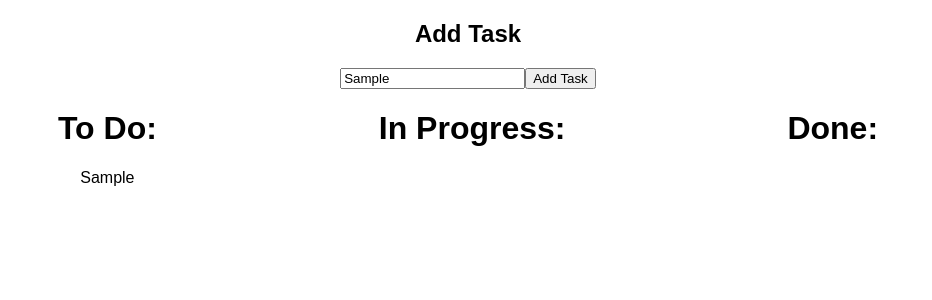
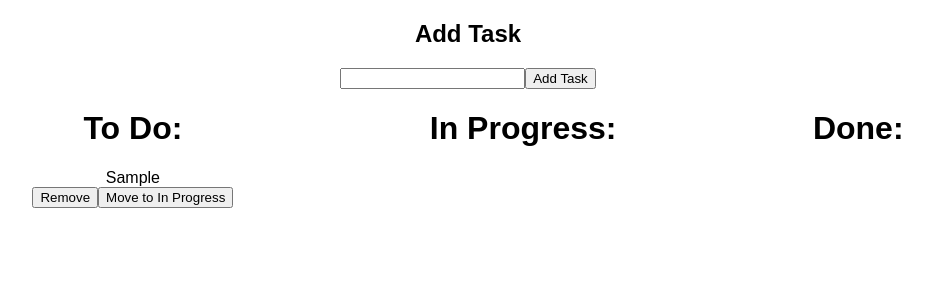
Before and after one commit to shanbatla/with-jest-app, a Next.js app: page /amex in a window 1280 px wide. Both pictures are taken after typing "Sample" into the empty fields and a click on the button "Add Task". Shown: the top 300 px of the page, without its empty margins (172-1104 px from the left). Built offline with nearby package versions, Linux system fonts and the light colour scheme.

Commit message:
Clear input and add buttons to todo.

```diff
--- a/pages/amex/index.tsx
+++ b/pages/amex/index.tsx
@@ -8,6 +8,7 @@ export default function Amex() {
   function addTodo(): void {
     if (inputRef.current !== null && inputRef.current.value.length > 0) {
       setTodoList([...todoList, inputRef.current.value])
+      inputRef.current.value = ''
     }
   }
 
@@ -25,7 +26,13 @@ export default function Amex() {
           <h1>To Do:</h1>
           {todoList.map((todo, idx) => {
             return (
-              <div key={idx}>{todo}</div>
+              <div key={idx}>
+                <div>{todo}</div>
+                <div>
+                  <button>Remove</button>
+                  <button>Move to In Progress</button>
+                </div>
+              </div>
             )
           })}
         </div>
```
